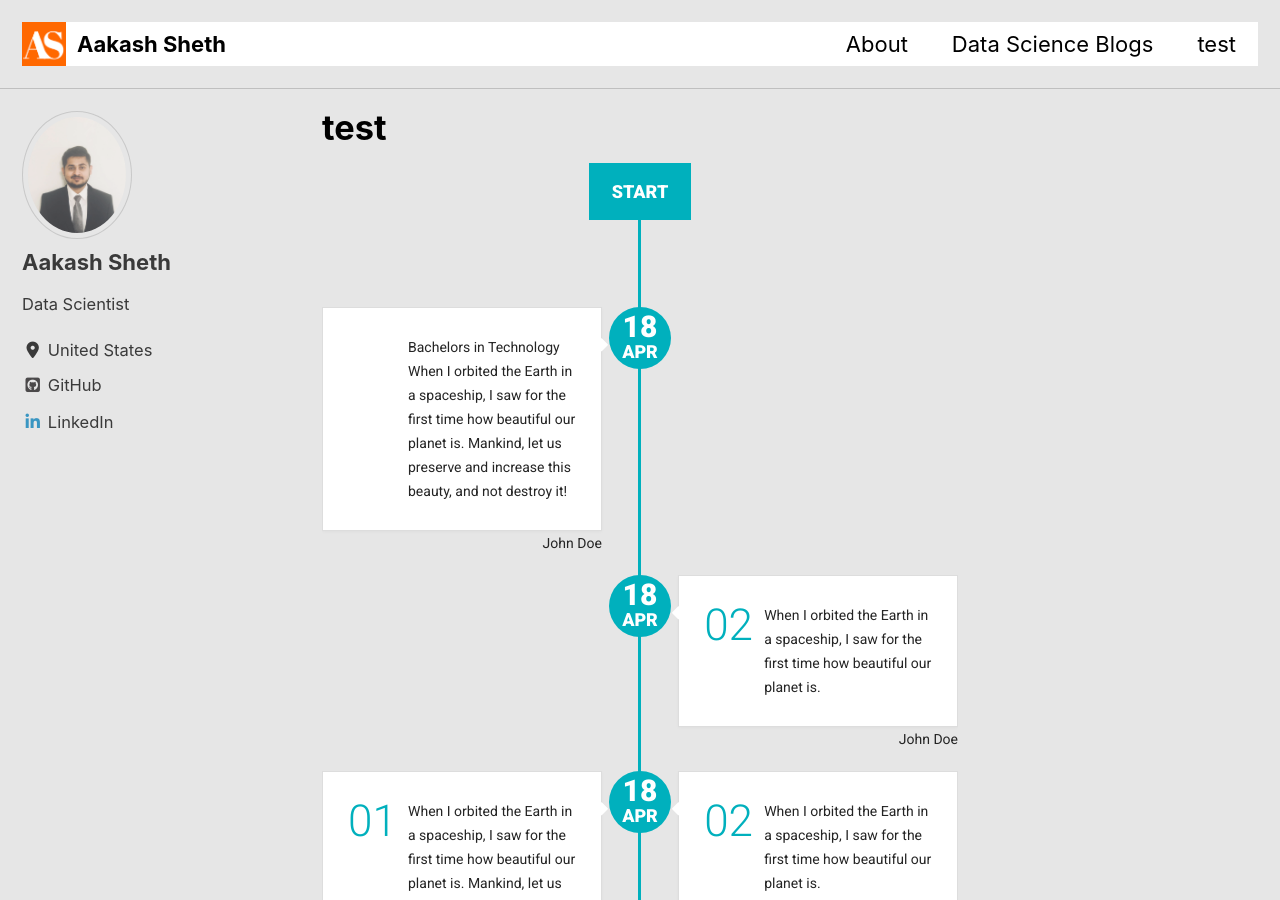
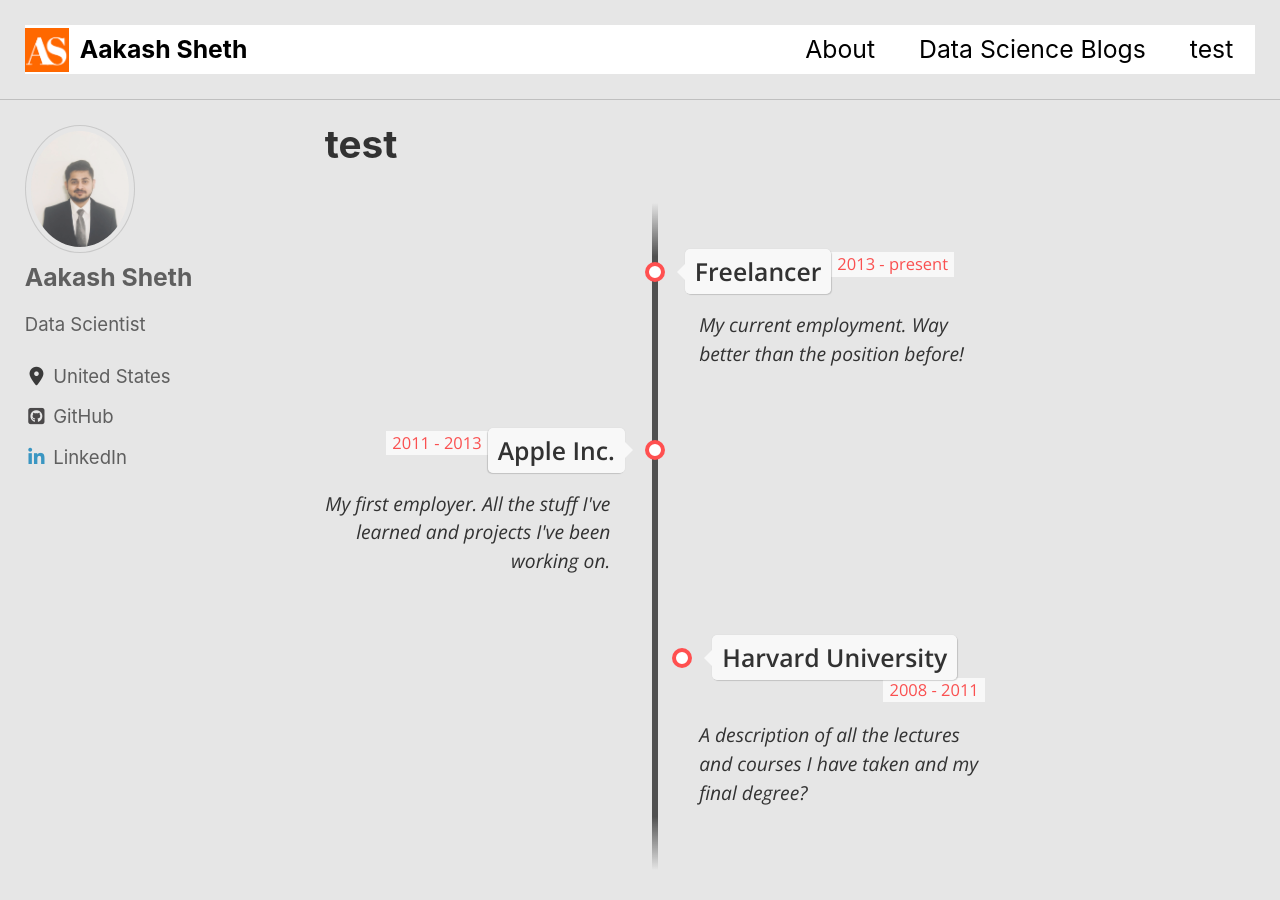
Before and after one commit to aakash-sheth/aakash-sheth.github.io, a Jekyll site: the page built from test.html, in a window 1280 px wide and 900 px high. Built offline with Jekyll 4.4.1, drawn with Linux system fonts in a browser that asks for light colours; cached includes are drawn as plain includes; nearby versions of some CDN libraries; some of the changed text lies outside the part shown.

Commit message:
test.html

```diff
--- a/test.html
+++ b/test.html
@@ -5,191 +5,292 @@ title: "test"
 <html lang="en">
 <style>
         body {
-            background: #e6e6e6;
-            font-family: "Roboto", sans-serif;
-            font-weight: 400;
+            margin: 0;
+            padding: 0;
+            background: rgb(230,230,230);
+
+            color: rgb(50,50,50);
+            font-family: 'Open Sans', sans-serif;
+            font-size: 112.5%;
+            line-height: 1.6em;
           }
 
-          /*===== Vertical Timeline =====*/
-          #conference-timeline {
+          /* ================ The Timeline ================ */
+
+          .timeline {
             position: relative;
-            max-width: 920px;
-            width: 100%;
+            width: 660px;
             margin: 0 auto;
+            margin-top: 20px;
+            padding: 1em 0;
+            list-style-type: none;
           }
-          #conference-timeline .timeline-start,
-          #conference-timeline .timeline-end {
-            display: table;
-            font-family: "Roboto", sans-serif;
-            font-size: 18px;
-            font-weight: 900;
-            text-transform: uppercase;
-            background: #00b0bd;
-            padding: 15px 23px;
-            color: #fff;
-            max-width: 5%;
-            width: 100%;
-            text-align: center;
-            margin: 0 auto;
+
+          .timeline:before {
+            position: absolute;
+            left: 50%;
+            top: 0;
+            content: ' ';
+            display: block;
+            width: 6px;
+            height: 100%;
+            margin-left: -3px;
+            background: rgb(80,80,80);
+            background: -moz-linear-gradient(top, rgba(80,80,80,0) 0%, rgb(80,80,80) 8%, rgb(80,80,80) 92%, rgba(80,80,80,0) 100%);
+            background: -webkit-gradient(linear, left top, left bottom, color-stop(0%,rgba(30,87,153,1)), color-stop(100%,rgba(125,185,232,1)));
+            background: -webkit-linear-gradient(top, rgba(80,80,80,0) 0%, rgb(80,80,80) 8%, rgb(80,80,80) 92%, rgba(80,80,80,0) 100%);
+            background: -o-linear-gradient(top, rgba(80,80,80,0) 0%, rgb(80,80,80) 8%, rgb(80,80,80) 92%, rgba(80,80,80,0) 100%);
+            background: -ms-linear-gradient(top, rgba(80,80,80,0) 0%, rgb(80,80,80) 8%, rgb(80,80,80) 92%, rgba(80,80,80,0) 100%);
+            background: linear-gradient(to bottom, rgba(80,80,80,0) 0%, rgb(80,80,80) 8%, rgb(80,80,80) 92%, rgba(80,80,80,0) 100%);
+
+            z-index: 5;
           }
-          #conference-timeline .conference-center-line {
-            position: absolute;
-            width: 3px;
-            height: 100%;
-            top: 0;
-            left: 50%;
-            margin-left: -2px;
-            background: #00b0bd;
-            z-index: -1;
+
+          .timeline li {
+            padding: 1em 0;
           }
-          #conference-timeline .conference-timeline-content {
-            padding-top: 67px;
-            padding-bottom: 67px;
+
+          .timeline li:after {
+            content: "";
+            display: block;
+            height: 0;
+            clear: both;
+            visibility: hidden;
           }
-          .timeline-article {
-            width: 100%;
-            height: 100%;
+
+          .direction-l {
             position: relative;
-            overflow: hidden;
-            margin: 20px 0;
-          }
-          .timeline-article .content-left-container,
-          .timeline-article .content-right-container {
-            max-width: 44%;
-            width: 100%;
-          }
-          .timeline-article .timeline-author {
-            display: block;
-            font-weight: 400;
-            font-size: 14px;
-            line-height: 24px;
-            color: #242424;
+            width: 300px;
+            float: left;
             text-align: right;
           }
-          .timeline-article .content-left,
-          .timeline-article .content-right {
+
+          .direction-r {
             position: relative;
-            width: auto;
-            border: 1px solid #ddd;
-            background-color: #fff;
-            box-shadow: 0 1px 3px rgba(0,0,0,.03);
-            padding: 27px 25px;
+            width: 300px;
+            float: right;
           }
-          .timeline-article p {
-            margin: 0 0 0 60px;
-            padding: 0;
-            font-weight: 400;
-            color: #242424;
-            font-size: 14px;
-            line-height: 24px;
+
+          .flag-wrapper {
             position: relative;
+            display: inline-block;
+
+            text-align: center;
           }
-          .timeline-article p span.article-number {
+
+          .flag {
+            position: relative;
+            display: inline;
+            background: rgb(248,248,248);
+            padding: 6px 10px;
+            border-radius: 5px;
+
+            font-weight: 600;
+            text-align: left;
+          }
+
+          .direction-l .flag {
+            -webkit-box-shadow: -1px 1px 1px rgba(0,0,0,0.15), 0 0 1px rgba(0,0,0,0.15);
+            -moz-box-shadow: -1px 1px 1px rgba(0,0,0,0.15), 0 0 1px rgba(0,0,0,0.15);
+            box-shadow: -1px 1px 1px rgba(0,0,0,0.15), 0 0 1px rgba(0,0,0,0.15);
+          }
+
+          .direction-r .flag {
+            -webkit-box-shadow: 1px 1px 1px rgba(0,0,0,0.15), 0 0 1px rgba(0,0,0,0.15);
+            -moz-box-shadow: 1px 1px 1px rgba(0,0,0,0.15), 0 0 1px rgba(0,0,0,0.15);
+            box-shadow: 1px 1px 1px rgba(0,0,0,0.15), 0 0 1px rgba(0,0,0,0.15);
+          }
+
+          .direction-l .flag:before,
+          .direction-r .flag:before {
             position: absolute;
-            font-weight: 300;
-            font-size: 44px;
-            top: 10px;
-            left: -60px;
-            color: #00b0bd;
+            top: 50%;
+            right: -40px;
+            content: ' ';
+            display: block;
+            width: 12px;
+            height: 12px;
+            margin-top: -10px;
+            background: #fff;
+            border-radius: 10px;
+            border: 4px solid rgb(255,80,80);
+            z-index: 10;
           }
-          .timeline-article .content-left-container {
+
+          .direction-r .flag:before {
+            left: -40px;
+          }
+
+          .direction-l .flag:after {
+            content: "";
+            position: absolute;
+            left: 100%;
+            top: 50%;
+            height: 0;
+            width: 0;
+            margin-top: -8px;
+            border: solid transparent;
+            border-left-color: rgb(248,248,248);
+            border-width: 8px;
+            pointer-events: none;
+          }
+
+          .direction-r .flag:after {
+            content: "";
+            position: absolute;
+            right: 100%;
+            top: 50%;
+            height: 0;
+            width: 0;
+            margin-top: -8px;
+            border: solid transparent;
+            border-right-color: rgb(248,248,248);
+            border-width: 8px;
+            pointer-events: none;
+          }
+
+          .time-wrapper {
+            display: inline;
+
+            line-height: 1em;
+            font-size: 0.66666em;
+            color: rgb(250,80,80);
+            vertical-align: middle;
+          }
+
+          .direction-l .time-wrapper {
             float: left;
           }
-          .timeline-article .content-right-container {
+
+          .direction-r .time-wrapper {
             float: right;
           }
-          .timeline-article .content-left:before,
-          .timeline-article .content-right:before{
+
+          .time {
+            display: inline-block;
+            padding: 4px 6px;
+            background: rgb(248,248,248);
+          }
+
+          .desc {
+            margin: 1em 0.75em 0 0;
+
+            font-size: 0.77777em;
+            font-style: italic;
+            line-height: 1.5em;
+          }
+
+          .direction-r .desc {
+            margin: 1em 0 0 0.75em;
+          }
+
+          /* ================ Timeline Media Queries ================ */
+
+          @media screen and (max-width: 660px) {
+
+          .timeline {
+               width: 100%;
+              padding: 4em 0 1em 0;
+          }
+
+          .timeline li {
+              padding: 2em 0;
+          }
+
+          .direction-l,
+          .direction-r {
+              float: none;
+              width: 100%;
+
+              text-align: center;
+          }
+
+          .flag-wrapper {
+              text-align: center;
+          }
+
+          .flag {
+              background: rgb(255,255,255);
+              z-index: 15;
+          }
+
+          .direction-l .flag:before,
+          .direction-r .flag:before {
             position: absolute;
-            top: 20px;
-            font-size: 23px;
-            font-family: "FontAwesome";
-            color: #fff;
+            top: -30px;
+              left: 50%;
+              content: ' ';
+              display: block;
+              width: 12px;
+              height: 12px;
+              margin-left: -9px;
+              background: #fff;
+              border-radius: 10px;
+              border: 4px solid rgb(255,80,80);
+              z-index: 10;
           }
-          .timeline-article .content-left:before {
-            content: "\f0da";
-            right: -8px;
+
+          .direction-l .flag:after,
+          .direction-r .flag:after {
+              content: "";
+              position: absolute;
+              left: 50%;
+              top: -8px;
+              height: 0;
+              width: 0;
+              margin-left: -8px;
+              border: solid transparent;
+              border-bottom-color: rgb(255,255,255);
+              border-width: 8px;
+              pointer-events: none;
           }
-          .timeline-article .content-right:before {
-            content: "\f0d9";
-            left: -8px;
+
+          .time-wrapper {
+              display: block;
+              position: relative;
+              margin: 4px 0 0 0;
+              z-index: 14;
           }
-          .timeline-article .meta-date {
-            position: absolute;
-            top: 0;
-            left: 50%;
-            width: 62px;
-            height: 62px;
-            margin-left: -31px;
-            color: #fff;
-            border-radius: 100%;
-            background: #00b0bd;
+
+          .direction-l .time-wrapper {
+              float: none;
           }
-          .timeline-article .meta-date .date,
-          .timeline-article .meta-date .month {
-            display: block;
-            text-align: center;
-            font-weight: 900;
+
+          .direction-r .time-wrapper {
+              float: none;
           }
-          .timeline-article .meta-date .date {
-            font-size: 30px;
-            line-height: 40px;
+
+          .desc {
+              position: relative;
+              margin: 1em 0 0 0;
+              padding: 1em;
+              background: rgb(245,245,245);
+              -webkit-box-shadow: 0 0 1px rgba(0,0,0,0.20);
+              -moz-box-shadow: 0 0 1px rgba(0,0,0,0.20);
+              box-shadow: 0 0 1px rgba(0,0,0,0.20);
+
+            z-index: 15;
           }
-          .timeline-article .meta-date .month {
-            font-size: 18px;
-            line-height: 10px;
-          }
-          /*===== // Vertical Timeline =====*/
 
-          /*===== Resonsive Vertical Timeline =====*/
-          @media only screen and (max-width: 830px) {
-            #conference-timeline .timeline-start,
-            #conference-timeline .timeline-end {
-              margin: 0;
-            }
-            #conference-timeline .conference-center-line {
-              margin-left: 0;
-              left: 50px;
-            }
-            .timeline-article .meta-date {
-              margin-left: 0;
-              left: 20px;
-            }
-            .timeline-article .content-left-container,
-            .timeline-article .content-right-container {
-              max-width: 100%;
-              width: auto;
-              float: none;
-              margin-left: 110px;
-              min-height: 53px;
-            }
-            .timeline-article .content-left-container {
-              margin-bottom: 20px;
-            }
-            .timeline-article .content-left,
-            .timeline-article .content-right {
-              padding: 10px 25px;
-              min-height: 65px;
-            }
-            .timeline-article .content-left:before {
-              content: "\f0d9";
-              right: auto;
-              left: -8px;
-            }
-            .timeline-article .content-right:before {
-              display: none;
-            }
-          }
-          @media only screen and (max-width: 400px) {
-            .timeline-article p {
-              margin: 0;
-            }
-            .timeline-article p span.article-number {
-              display: none;
+          .direction-l .desc,
+          .direction-r .desc {
+              position: relative;
+              margin: 1em 1em 0 1em;
+              padding: 1em;
+
+            z-index: 15;
           }
 
           }
-          /*===== // Resonsive Vertical Timeline =====*/
+
+          @media screen and (min-width: 400px ?? max-width: 660px) {
+
+          .direction-l .desc,
+          .direction-r .desc {
+              margin: 1em 4em 0 4em;
+          }
+
+          }
 </style>
 
 <head>
@@ -197,72 +298,49 @@ title: "test"
   <title>Responsive Vertical Timeline</title>
 
   <!-- Fonts -->
-  <link href='https://fonts.googleapis.com/css?family=Roboto:400,300,400italic,700,900' rel='stylesheet' type='text/css'>
-  <link href="https://cdnjs.cloudflare.com/ajax/libs/font-awesome/4.2.0/css/font-awesome.min.css" rel="stylesheet" type="text/css">
+  <link href='https://fonts.googleapis.com/css?family=Open+Sans:400,300,300italic,400italic,600,600italic,700,700italic' rel='stylesheet' type='text/css'>
   <!-- // Fonts -->
 </head>
 <body>
-  <!-- Vertical Timeline -->
-  <section id="conference-timeline">
-    <div class="timeline-start">Start</div>
-    <div class="conference-center-line"></div>
-    <div class="conference-timeline-content">
-      <!-- Article -->
-      <div class="timeline-article">
-        <div class="content-left-container">
-          <div class="content-left">
-            <p>Bachelors in Technology </p>
-            <p>When I orbited the Earth in a spaceship, I saw for the first time how beautiful our planet is. Mankind, let us preserve and increase this beauty, and not destroy it! </p>
+
+        <!-- The Timeline -->
+
+        <ul class="timeline">
+
+            <!-- Item 1 -->
+            <li>
+                <div class="direction-r">
+                    <div class="flag-wrapper">
+                        <span class="flag">Freelancer</span>
+                        <span class="time-wrapper"><span class="time">2013 - present</span></span>
                     </div>
-          <span class="timeline-author">John Doe</span>
+                    <div class="desc">My current employment. Way better than the position before!</div>
                 </div>
-        <div class="meta-date">
-          <span class="date">18</span>
-          <span class="month">APR</span>
+            </li>
+
+            <!-- Item 2 -->
+            <li>
+                <div class="direction-l">
+                    <div class="flag-wrapper">
+                        <span class="flag">Apple Inc.</span>
+                        <span class="time-wrapper"><span class="time">2011 - 2013</span></span>
                     </div>
+                    <div class="desc">My first employer. All the stuff I've learned and projects I've been working on.</div>
                 </div>
-      <!-- // Article -->
+            </li>
 
-      <!-- Article -->
-      <div class="timeline-article">
-        <div class="content-left-container">
+            <!-- Item 3 -->
+            <li>
+                <div class="direction-r">
+                    <div class="flag-wrapper">
+                        <span class="flag">Harvard University</span>
+                        <span class="time-wrapper"><span class="time">2008 - 2011</span></span>
                     </div>
-        <div class="content-right-container">
-          <div class="content-right">
-            <p>When I orbited the Earth in a spaceship, I saw for the first time how beautiful our planet is. <span class="article-number">02</span></p>
+                    <div class="desc">A description of all the lectures and courses I have taken and my final degree?</div>
                 </div>
-          <span class="timeline-author">John Doe</span>
-        </div>
-        <div class="meta-date">
-          <span class="date">18</span>
-          <span class="month">APR</span>
-        </div>
-      </div>
-      <!-- // Article -->
+            </li>
 
-      <!-- Article -->
-      <div class="timeline-article">
-        <div class="content-left-container">
-          <div class="content-left">
-            <p>When I orbited the Earth in a spaceship, I saw for the first time how beautiful our planet is. Mankind, let us preserve and increase this beauty, and not destroy it! <span class="article-number">01</span></p>
-          </div>
-          <span class="timeline-author">John Doe</span>
-        </div>
-        <div class="content-right-container">
-          <div class="content-right">
-            <p>When I orbited the Earth in a spaceship, I saw for the first time how beautiful our planet is. <span class="article-number">02</span></p>
-          </div>
-          <span class="timeline-author">John Doe</span>
-        </div>
-        <div class="meta-date">
-          <span class="date">18</span>
-          <span class="month">APR</span>
-        </div>
-      </div>
-      <!-- // Article -->
-    </div>
-    <div class="timeline-end">End</div>
-  </section>
-  <!-- // Vertical Timeline -->
+        </ul>
+
 </body>
 </html>
```
Lines whose indentation alone changed are shown as unchanged.
